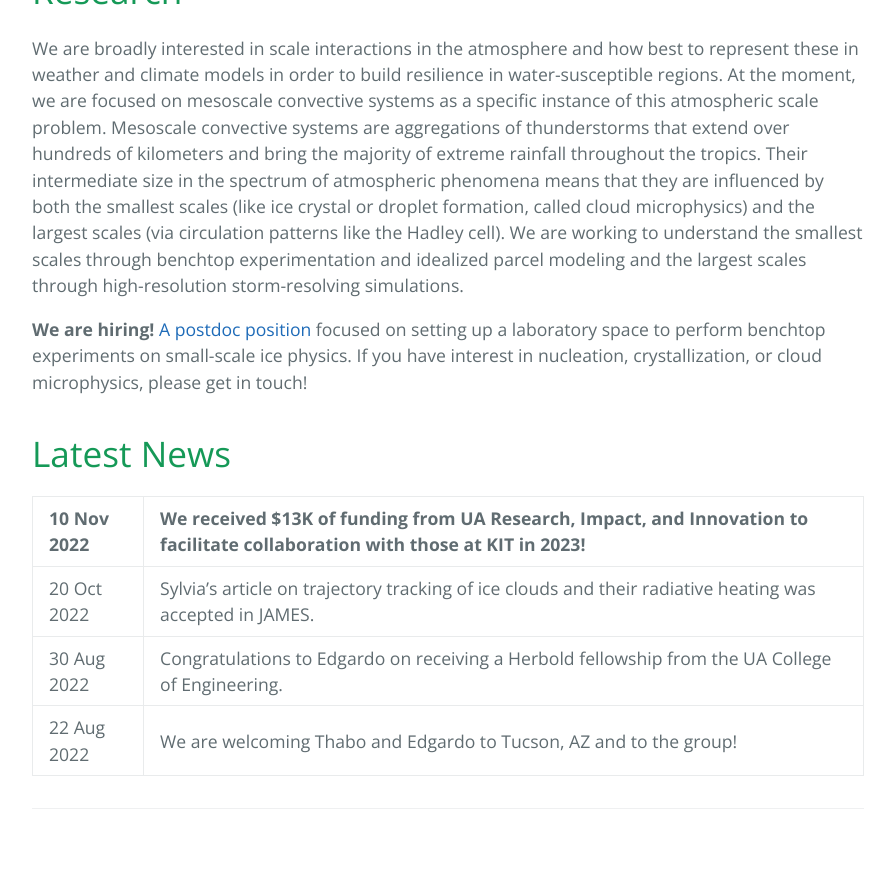
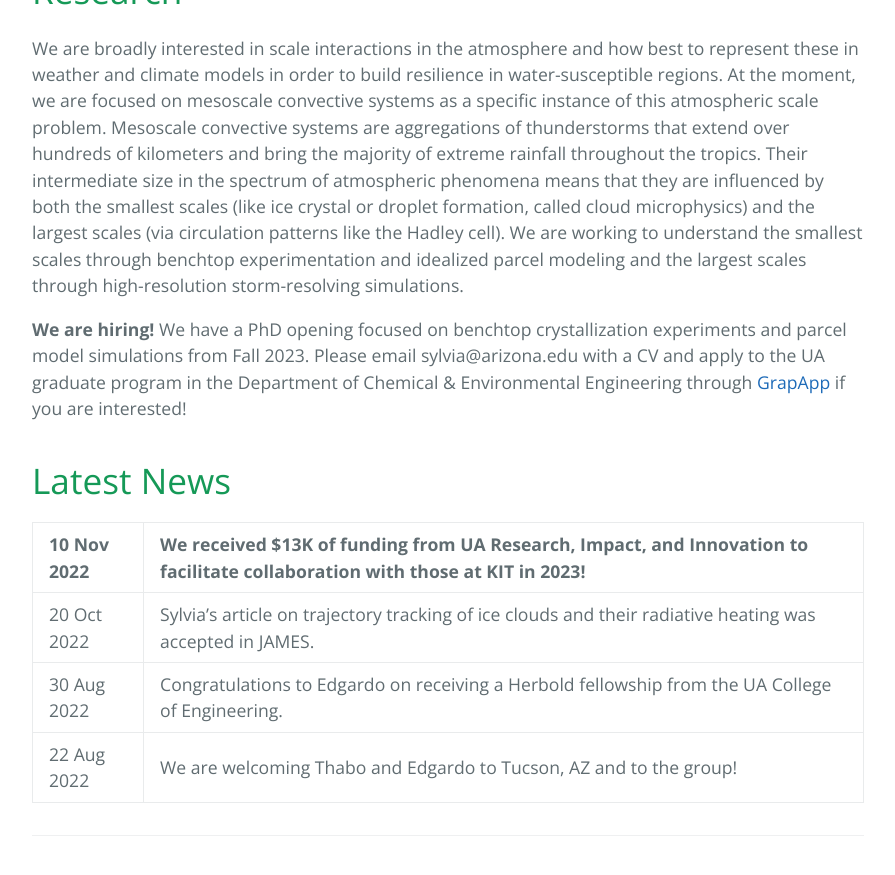
Before and after one commit to sylviasullivan/sylviasullivan.github.io, a Jekyll site: the page built from index.md, in a window 1280 px wide and 900 px high, scrolled down 680 px. Shown: the top 875 px of the window, without its empty margins (192-1087 px from the left). Built offline with Jekyll 4.4.1, drawn with Linux system fonts in a browser that asks for light colours.

Commit message:
Change postdoc position to PhD

```diff
--- a/index.md
+++ b/index.md
@@ -9,7 +9,7 @@ description: Department of Chemical and Environmental Engineering, University of
 
 We are broadly interested in scale interactions in the atmosphere and how best to represent these in weather and climate models in order to build resilience in water-susceptible regions. At the moment, we are focused on mesoscale convective systems as a specific instance of this atmospheric scale problem. Mesoscale convective systems are aggregations of thunderstorms that extend over hundreds of kilometers and bring the majority of extreme rainfall throughout the tropics. Their intermediate size in the spectrum of atmospheric phenomena means that they are influenced by both the smallest scales (like ice crystal or droplet formation, called cloud microphysics) and the largest scales (via circulation patterns like the Hadley cell). We are working to understand the smallest scales through benchtop experimentation and idealized parcel modeling and the largest scales through high-resolution storm-resolving simulations.
 
-**We are hiring!** [A postdoc position](https://arizona.csod.com/ux/ats/careersite/4/home/requisition/8896?c=arizona) focused on setting up a laboratory space to perform benchtop experiments on small-scale ice physics. If you have interest in nucleation, crystallization, or cloud microphysics, please get in touch!
+**We are hiring!** We have a PhD opening focused on benchtop crystallization experiments and parcel model simulations from Fall 2023. Please email sylvia@arizona.edu with a CV and apply to the UA graduate program in the Department of Chemical & Environmental Engineering through [GrapApp](https://apply.grad.arizona.edu/users/login) if you are interested!
 
 # Latest News
 
```
